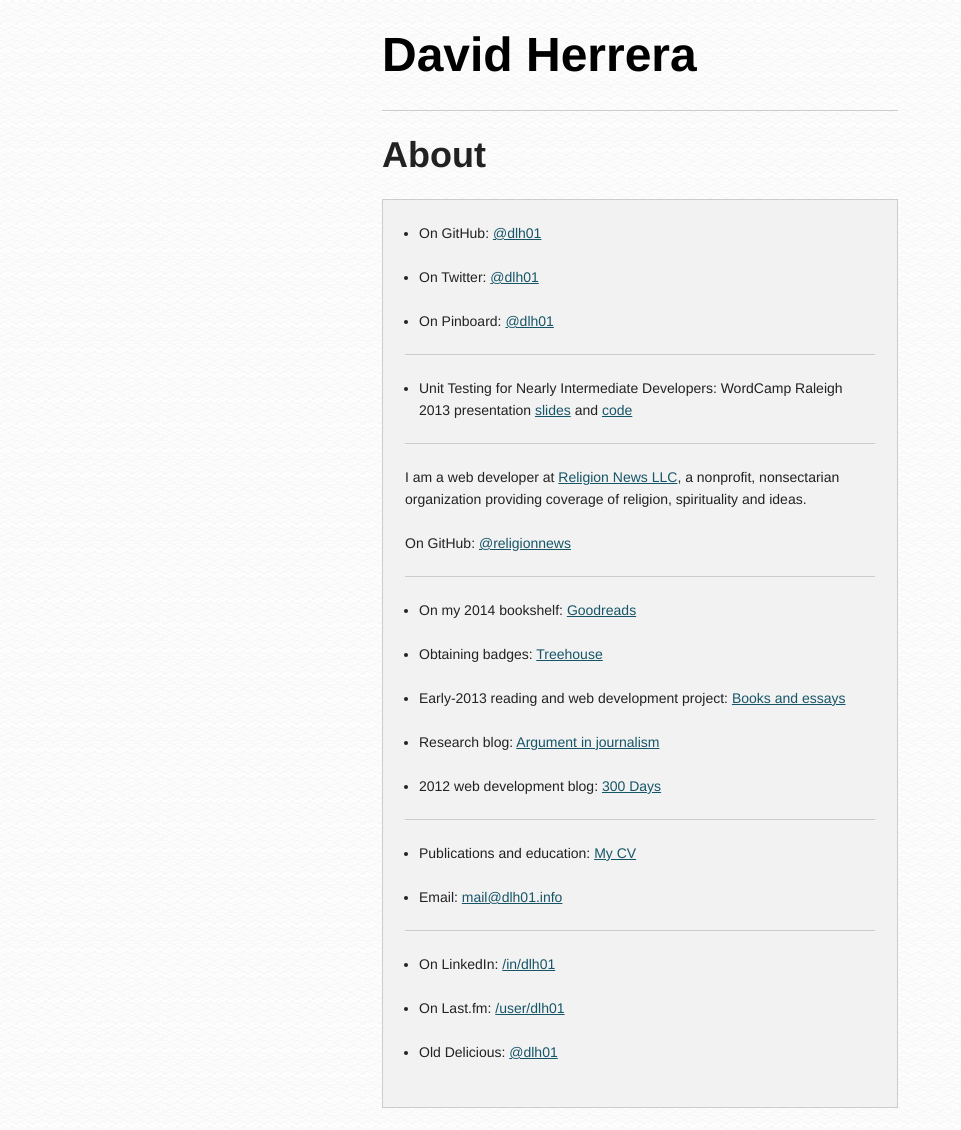
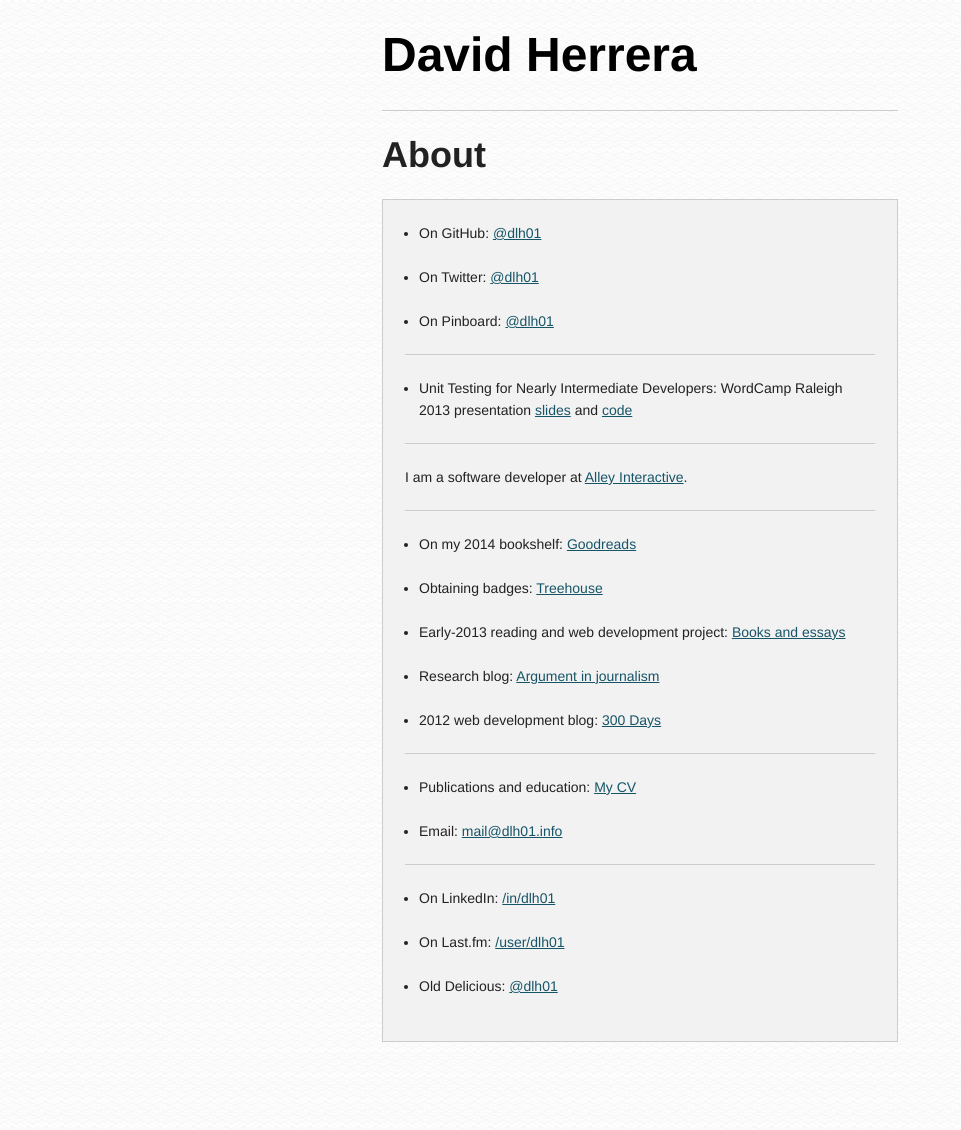
Before and after one commit to dlh01/dlh01.github.io, a Jekyll site: the page built from index.html, in a window 1280 px wide. Shown: the whole page, without its empty margins (0-961 px from the left). Built offline with Jekyll 4.4.1, drawn with Linux system fonts in a browser that asks for light colours; Markdown is read by kramdown in place of the engine named in the settings.

Commit message:
Update employment

```diff
--- a/index.html
+++ b/index.html
@@ -18,8 +18,7 @@
 </section>
 
 <section class="block-sections__section">
-    <p>I am a web developer at <a href="http://religionnewsllc.com">Religion News LLC</a>, a nonprofit, nonsectarian organization providing coverage of religion, spirituality and ideas.</p>
-    <p>On GitHub: <a href="http://github.com/religionnews">@religionnews</a></p>
+    <p>I am a software developer at <a href="http://www.alleyinteractive.com/">Alley Interactive</a>.</p>
 </section>
 
 <section class="block-sections__section">
```
